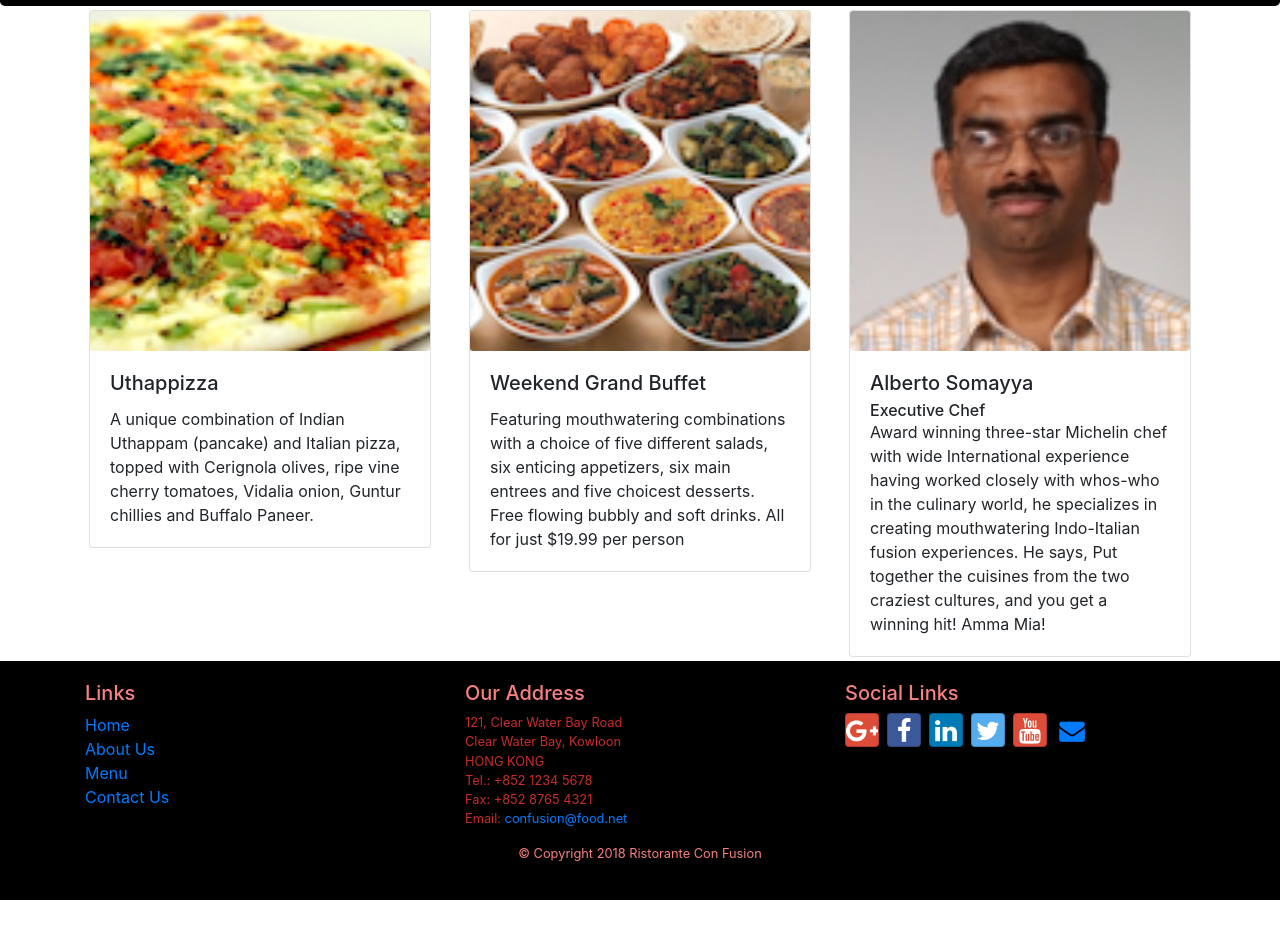
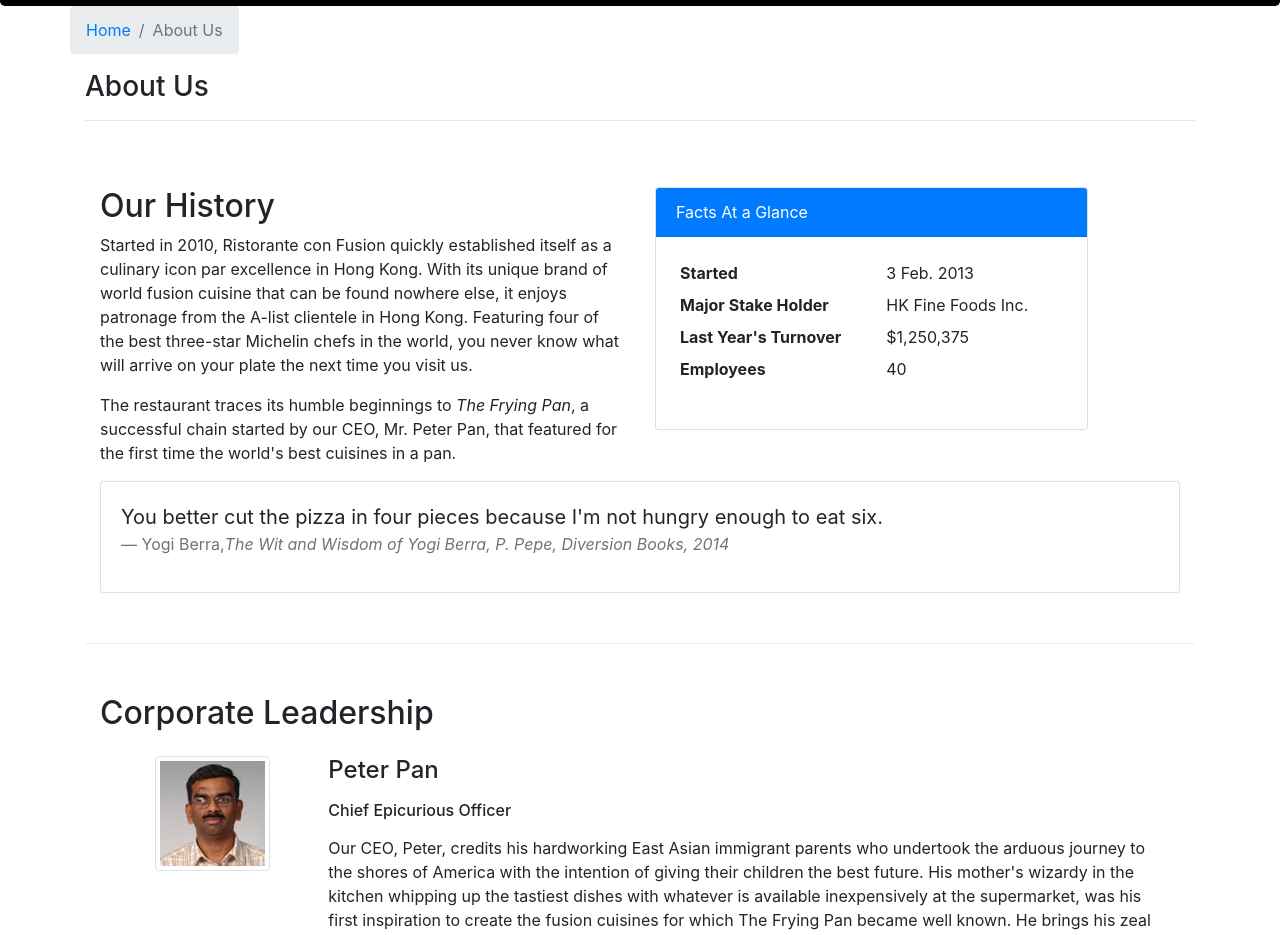
Before and after one commit to parthpvaghani/React-2ndpartof_FullStackCoursera, a React (Create React App) app: page /aboutus in a window 1280 px wide. Before the commit this address led to /home. Shown: the part 328-1263 px from the top of the page. Before the commit the page ends 1228 px from the top, so only its background shows below. Built offline with nearby package versions, Linux system fonts and the light colour scheme.

Commit message:
Assignment 2

```diff
--- a/src/App.css
+++ b/src/App.css
@@ -16,10 +16,9 @@
     min-height: 400px; }
 
   .footer {
-    background-color: #000000;
+    background-color: #e6a7a7;
     margin: 0px auto;
-    padding: 20px 0px;
-  color: #f78181; }
+    padding: 20px 0px; }
 
   .row-header:hover {
     color: white; }
--- /dev/null
+++ b/src/components/AboutComponent.js
@@ -0,0 +1,80 @@
+import React from 'react';
+import { Breadcrumb, BreadcrumbItem, Card, CardBody, CardHeader, Media } from 'reactstrap';
+import { Link } from 'react-router-dom';
+import RenderLeader from './LeaderComponent';
+function About(props) {
+
+    const leaders = props.leaders.map((leader) => {
+        return (
+            // <p>Leader {leader.name}</p>
+            <RenderLeader leader={leader}/>
+        );
+    });
+
+
+
+    return(
+        <div className="container">
+            <div className="row">
+                <Breadcrumb>
+                    <BreadcrumbItem><Link to="/home">Home</Link></BreadcrumbItem>
+                    <BreadcrumbItem active>About Us</BreadcrumbItem>
+                </Breadcrumb>
+                <div className="col-12">
+                    <h3>About Us</h3>
+                    <hr />
+                </div>
+            </div>
+            <div className="row row-content">
+                <div className="col-12 col-md-6">
+                    <h2>Our History</h2>
+                    <p>Started in 2010, Ristorante con Fusion quickly established itself as a culinary icon par excellence in Hong Kong. With its unique brand of world fusion cuisine that can be found nowhere else, it enjoys patronage from the A-list clientele in Hong Kong.  Featuring four of the best three-star Michelin chefs in the world, you never know what will arrive on your plate the next time you visit us.</p>
+                    <p>The restaurant traces its humble beginnings to <em>The Frying Pan</em>, a successful chain started by our CEO, Mr. Peter Pan, that featured for the first time the world's best cuisines in a pan.</p>
+                </div>
+                <div className="col-12 col-md-5">
+                    <Card>
+                        <CardHeader className="bg-primary text-white">Facts At a Glance</CardHeader>
+                        <CardBody>
+                            <dl className="row p-1">
+                                <dt className="col-6">Started</dt>
+                                <dd className="col-6">3 Feb. 2013</dd>
+                                <dt className="col-6">Major Stake Holder</dt>
+                                <dd className="col-6">HK Fine Foods Inc.</dd>
+                                <dt className="col-6">Last Year's Turnover</dt>
+                                <dd className="col-6">$1,250,375</dd>
+                                <dt className="col-6">Employees</dt>
+                                <dd className="col-6">40</dd>
+                            </dl>
+                        </CardBody>
+                    </Card>
+                </div>
+                <div className="col-12">
+                    <Card>
+                        <CardBody className="bg-faded">
+                            <blockquote className="blockquote">
+                                <p className="mb-0">You better cut the pizza in four pieces because
+                                    I'm not hungry enough to eat six.</p>
+                                <footer className="blockquote-footer">Yogi Berra,
+                                <cite title="Source Title">The Wit and Wisdom of Yogi Berra,
+                                    P. Pepe, Diversion Books, 2014</cite>
+                                </footer>
+                            </blockquote>
+                        </CardBody>
+                    </Card>
+                </div>
+            </div>
+            <div className="row row-content">
+                <div className="col-12">
+                    <h2>Corporate Leadership</h2>
+                </div>
+                <div className="col-12">
+                    <Media list>
+                        {leaders}
+                    </Media>
+                </div>
+            </div>
+        </div>
+    );
+}
+
+export default About;
--- /dev/null
+++ b/src/components/LeaderComponent.js
@@ -0,0 +1,28 @@
+import React from 'react';
+
+function RenderLeader(props) {
+    return (
+        <div className="container">
+
+        <div className="row py-3">
+            <div className="col-12 col-sm-2 order-sm-first">
+            <img src={props.leader.image} alt="alberto" className=" img-thumbnail d-flex align-self-center" />
+            </div>
+
+            <div className="col col-sm">
+                <div className="media">
+                    <div className="media-body">
+                        <h4 className="mb-3">{props.leader.name}</h4>
+                        <h6 className="mb-3">{props.leader.designation}</h6>
+                        <p>{props.leader.description}</p>
+                    </div>
+
+                </div>
+            </div>
+        </div>
+        </div>
+    );
+}
+
+
+export default RenderLeader;
--- a/src/components/MainComponent.js
+++ b/src/components/MainComponent.js
@@ -9,6 +9,7 @@
 import Home from './HomeComponent';
 import Contact from './ContactComponent';
 import DishDetail from './DishdetailComponent';
+import About from './AboutComponent';
 import { Switch, Route, Redirect } from 'react-router-dom';
 import '../App.css';
 
@@ -53,6 +54,7 @@
                     <Route exact path='/menu' component={() => <Menu dishes={this.state.dishes} />} />
                     <Route path='/menu/:dishId' component={DishWithId} />
                     <Route exact path='/contactus' component={() => <Contact />} />
+                    <Route exact path='/aboutus' component={() => <About leaders={this.state.leaders} />} />
                     <Redirect to="/home" />
                 </Switch>
                 <Footer />
```
